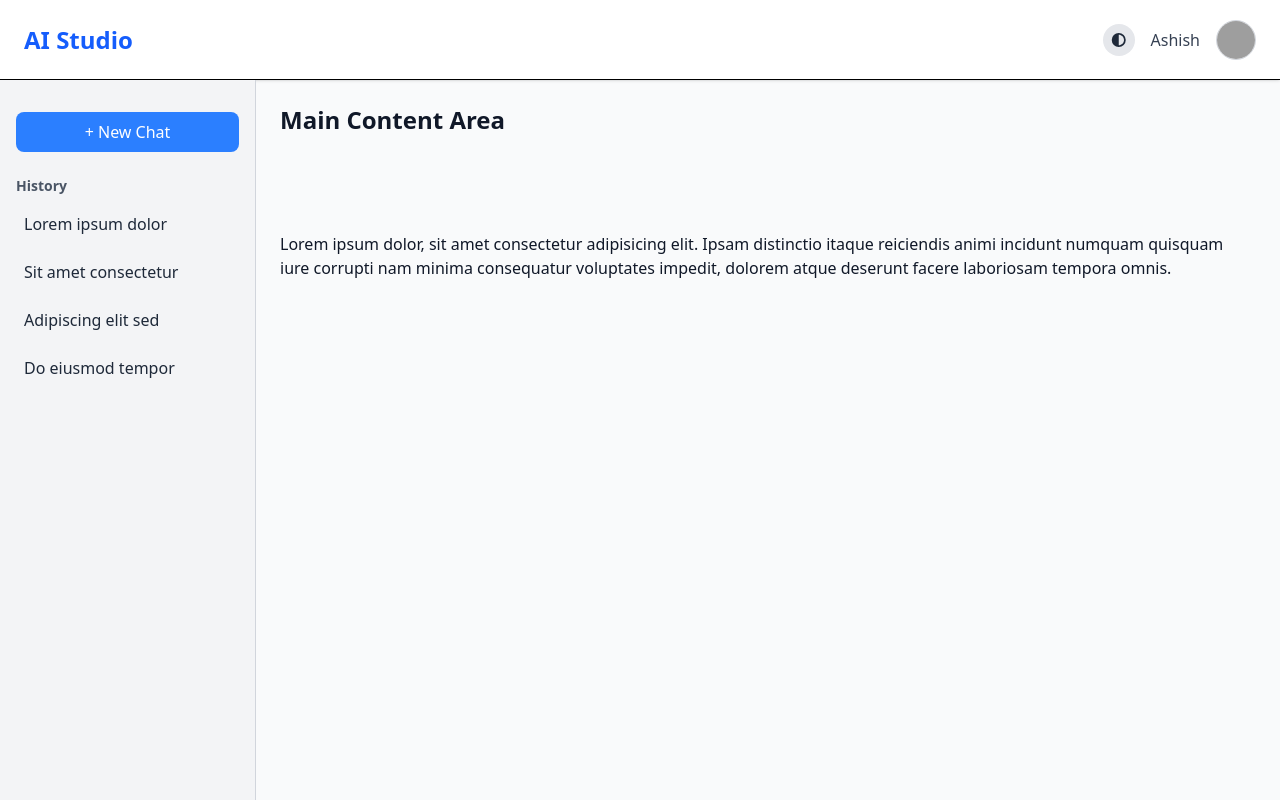
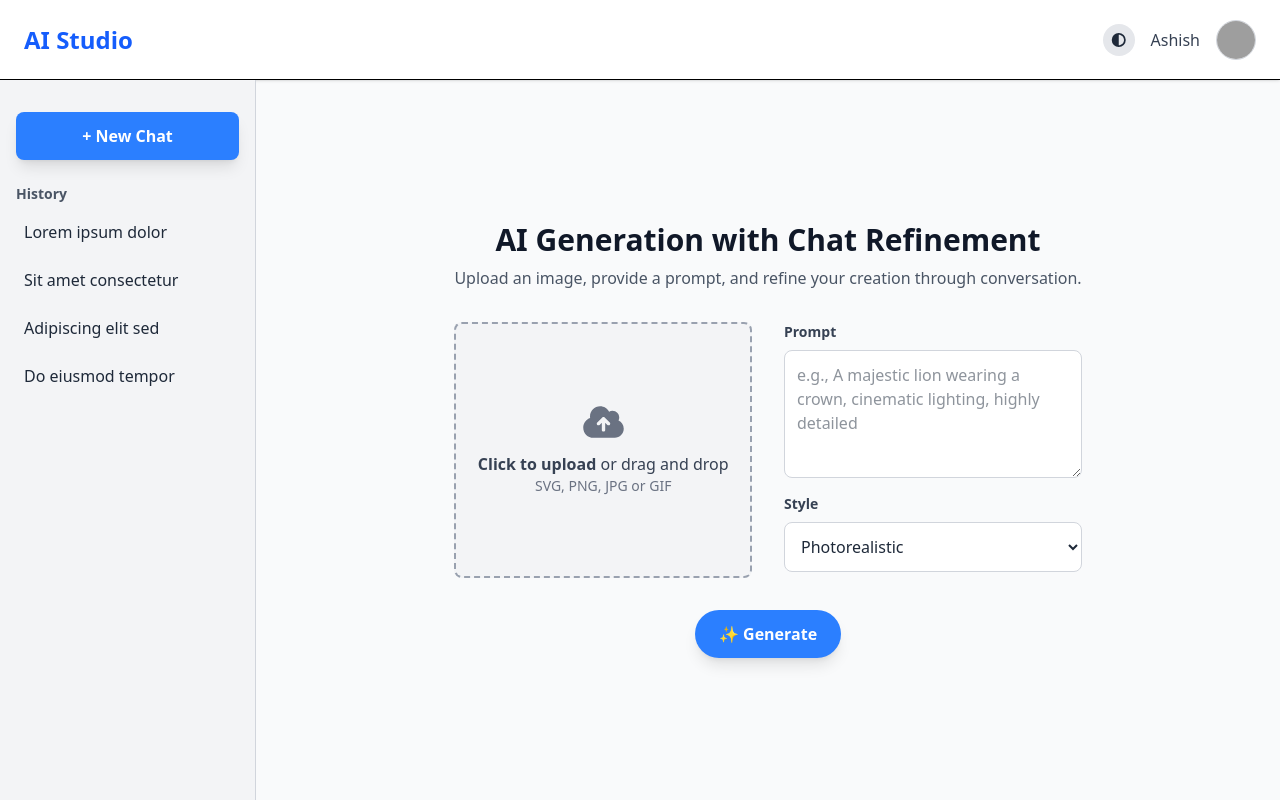
Before and after one commit to ashish328/ai-studio, a React (Vite) app: page / in a window 1280 px wide. Built offline with nearby package versions, Linux system fonts and the light colour scheme; grey boxes are pictures that could not be loaded.

Commit message:
create an initial draft of the chat component, divide it into individual reusable components

```diff
--- a/src/App.tsx
+++ b/src/App.tsx
@@ -4,6 +4,7 @@ import './App.css'
 
 import Navbar from './components/Navbar'
 import Sidebar from './components/Sidebar'
+import AiGeneration from './components/AiGeneration'
 
 function App() {
   const [sidebarOpen, setSidebarOpen] = useState(false)
@@ -12,13 +13,8 @@ function App() {
     <div className="min-h-screen bg-white text-black transition-colors dark:bg-gray-900 dark:text-white">
       <Navbar onMenuClick={() => setSidebarOpen(true)} />
       <Sidebar isOpen={sidebarOpen} onClose={() => setSidebarOpen(false)} />
-      <main className="min-h-screen flex-1 bg-gray-50 p-6 text-gray-900 *:pt-20 md:ml-64 dark:bg-gray-800 dark:text-gray-100">
-        <h1 className="mb-4 text-2xl font-bold">Main Content Area</h1>
-        <p>
-          Lorem ipsum dolor, sit amet consectetur adipisicing elit. Ipsam distinctio itaque
-          reiciendis animi incidunt numquam quisquam iure corrupti nam minima consequatur voluptates
-          impedit, dolorem atque deserunt facere laboriosam tempora omnis.
-        </p>
+      <main className="flex-1 bg-gray-50 p-2 pt-22 text-gray-900 md:ml-64 dark:bg-gray-800 dark:text-gray-100">
+        <AiGeneration/>
       </main>
     </div>
   )
--- /dev/null
+++ b/src/components/AiGeneration.tsx
@@ -0,0 +1,47 @@
+import { useState } from "react";
+import FileUpload from "./FileUpload";
+import PromptInput from "./PromptInput";
+import StyleDropdown from "./StyleDropdown";
+
+export default function AiGeneration() {
+  const [prompt, setPrompt] = useState("");
+  const [style, setStyle] = useState("Photorealistic");
+
+  const handleGenerate = () => {
+    console.log("Generating with:", { prompt, style });
+  };
+
+  return (
+    <div className="flex justify-center items-center min-h-[calc(100vh-6rem)]">
+      <div className="max-w-5xl mx-auto p-8">
+        <div className="text-center mb-8">
+          <h1 className="text-3xl font-bold text-gray-900 dark:text-gray-100">
+            AI Generation with Chat Refinement
+          </h1>
+          <p className="text-gray-600 dark:text-gray-400 mt-2">
+            Upload an image, provide a prompt, and refine your creation through
+            conversation.
+          </p>
+        </div>
+
+        <div className="grid grid-cols-1 md:grid-cols-2 gap-8">
+          <FileUpload />
+
+          <div>
+            <PromptInput value={prompt} onChange={setPrompt} />
+            <StyleDropdown value={style} onChange={setStyle} />
+          </div>
+        </div>
+
+        <div className="flex justify-center mt-8">
+          <button
+            onClick={handleGenerate}
+            className="rounded-full btn"
+            >
+            ✨ Generate
+          </button>
+        </div>
+      </div>
+    </div>
+  );
+}
--- /dev/null
+++ b/src/components/FileUpload.tsx
@@ -0,0 +1,79 @@
+import { faCloudArrowUp } from '@fortawesome/free-solid-svg-icons'
+import { FontAwesomeIcon } from '@fortawesome/react-fontawesome'
+import { useState } from 'react'
+import type { ChangeEvent, DragEvent } from 'react'
+
+export default function FileUpload() {
+  const [isDragging, setIsDragging] = useState(false)
+  const [files, setFiles] = useState<File[]>([])
+
+  const handleDragOver = (e: DragEvent<HTMLLabelElement>) => {
+    e.preventDefault()
+    setIsDragging(true)
+  }
+
+  const handleDragLeave = () => {
+    setIsDragging(false)
+  }
+
+  const handleDrop = (e: DragEvent<HTMLLabelElement>) => {
+    e.preventDefault()
+    setIsDragging(false)
+    if (e.dataTransfer.files) {
+      setFiles(Array.from(e.dataTransfer.files))
+    }
+  }
+
+  const handleFileChange = (e: ChangeEvent<HTMLInputElement>) => {
+    if (e.target.files) {
+      setFiles(Array.from(e.target.files))
+    }
+  }
+
+  return (
+    <div className="mx-auto w-full max-w-2xl">
+      <label
+        htmlFor="file-upload"
+        className={`flex h-64 cursor-pointer flex-col items-center justify-center rounded-lg border-2 border-dashed transition ${isDragging ? 'border-blue-500 bg-blue-50 dark:bg-gray-700' : 'border-gray-400 bg-gray-100 dark:border-gray-600 dark:bg-gray-800'} `}
+        onDragOver={handleDragOver}
+        onDragLeave={handleDragLeave}
+        onDrop={handleDrop}
+      >
+        {files.length === 0 ? (
+          <div className="flex flex-col items-center">
+            <FontAwesomeIcon
+              icon={faCloudArrowUp}
+              className="text-4xl text-gray-500 dark:text-gray-300 mb-3"
+            />
+            <p className="text-gray-700 dark:text-gray-200 text-center">
+              <span className="font-semibold">Click to upload</span> or drag and drop
+            </p>
+            <p className="text-sm text-gray-500 dark:text-gray-400">
+              SVG, PNG, JPG or GIF
+            </p>
+          </div>
+        ) : (
+          <div className="w-full h-full p-2 overflow-y-auto">
+            {files.map((file, index) => (
+              <img
+                key={index}
+                src={URL.createObjectURL(file)}
+                alt={file.name}
+                className="w-full h-full object-cover rounded-lg"
+              />
+            ))}
+          </div>
+        )}
+
+        <input
+          id="file-upload"
+          type="file"
+          multiple
+          className="hidden"
+          accept="image/png, image/jpg, image/jpeg, image/svg"
+          onChange={handleFileChange}
+        />
+      </label>
+    </div>
+  )
+}
--- /dev/null
+++ b/src/components/PromptInput.tsx
@@ -0,0 +1,20 @@
+interface PromptInputProps {
+  value: string;
+  onChange: (val: string) => void;
+}
+
+export default function PromptInput({ value, onChange }: PromptInputProps) {
+  return (
+    <div className="flex flex-col space-y-2">
+      <label className="text-sm font-semibold text-gray-700 dark:text-gray-300">
+        Prompt
+      </label>
+      <textarea
+        value={value}
+        onChange={(e) => onChange(e.target.value)}
+        placeholder="e.g., A majestic lion wearing a crown, cinematic lighting, highly detailed"
+        className="w-full h-32 p-3 rounded-lg border border-gray-300 dark:border-gray-600 bg-white dark:bg-gray-800 text-gray-800 dark:text-gray-200 focus:ring-2 focus:ring-blue-500"
+      />
+    </div>
+  );
+}
--- a/src/components/Sidebar.tsx
+++ b/src/components/Sidebar.tsx
@@ -18,7 +18,7 @@ export default function Sidebar({ isOpen, onClose }: SidebarProps) {
         className={`fixed top-0 left-0 z-50 flex h-[calc(100vh-5rem)] w-64 transform flex-col border-r border-gray-300 bg-gray-100 transition-transform md:top-20 dark:border-gray-700 dark:bg-gray-900 ${isOpen ? 'top-0 translate-x-0' : '-translate-x-full'} md:translate-x-0`}
       >
         <div className="overflow-y-auto px-4 py-8">
-          <button className="mb-6 w-full rounded-lg bg-blue-500 px-4 py-2 text-white hover:bg-blue-600">
+          <button className="mb-6 w-full rounded-lg btn">
             + New Chat
           </button>
 
--- /dev/null
+++ b/src/components/StyleDropdown.tsx
@@ -0,0 +1,27 @@
+interface StyleDropdownProps {
+  value: string;
+  onChange: (val: string) => void;
+}
+
+export default function StyleDropdown({ value, onChange }: StyleDropdownProps) {
+  const styles = ["Photorealistic", "Cartoon", "3D Render", "Sketch"];
+
+  return (
+    <div className="flex flex-col space-y-2 mt-4">
+      <label className="text-sm font-semibold text-gray-700 dark:text-gray-300">
+        Style
+      </label>
+      <select
+        value={value}
+        onChange={(e) => onChange(e.target.value)}
+        className="p-3 rounded-lg border border-gray-300 dark:border-gray-600 bg-white dark:bg-gray-800 text-gray-800 dark:text-gray-200 focus:ring-2 focus:ring-blue-500"
+      >
+        {styles.map((style) => (
+          <option key={style} value={style}>
+            {style}
+          </option>
+        ))}
+      </select>
+    </div>
+  );
+}
--- a/src/index.css
+++ b/src/index.css
@@ -5,3 +5,9 @@
 body * {
   box-sizing: border-box;
 }
+
+@layer components {
+  .btn {
+    @apply px-6 py-3 bg-blue-500 hover:bg-blue-600 text-white font-semibold shadow-lg hover:cursor-pointer;
+  }
+}
```
